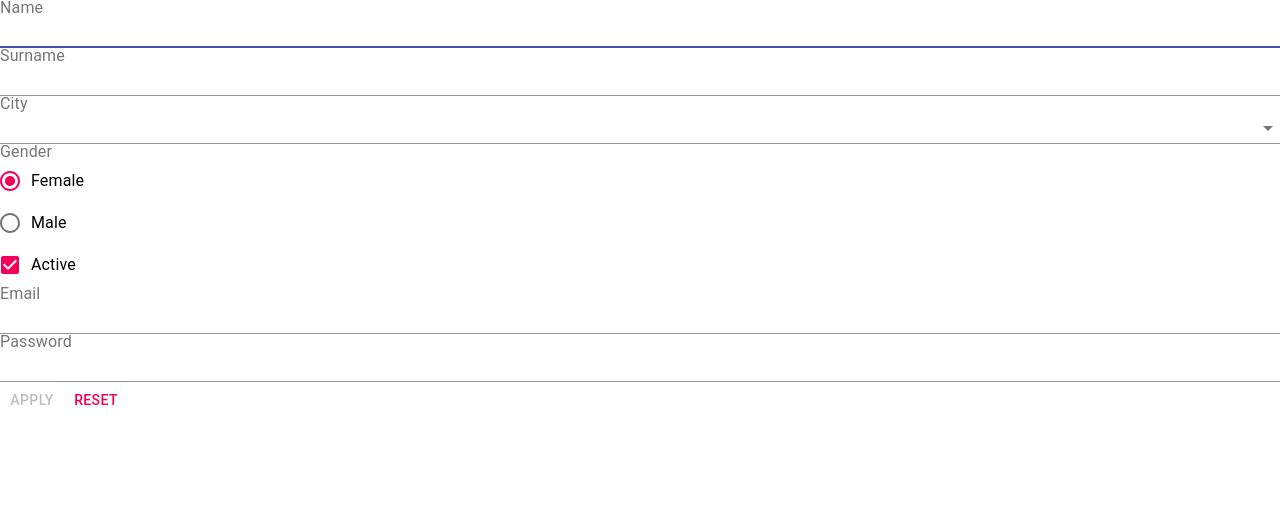
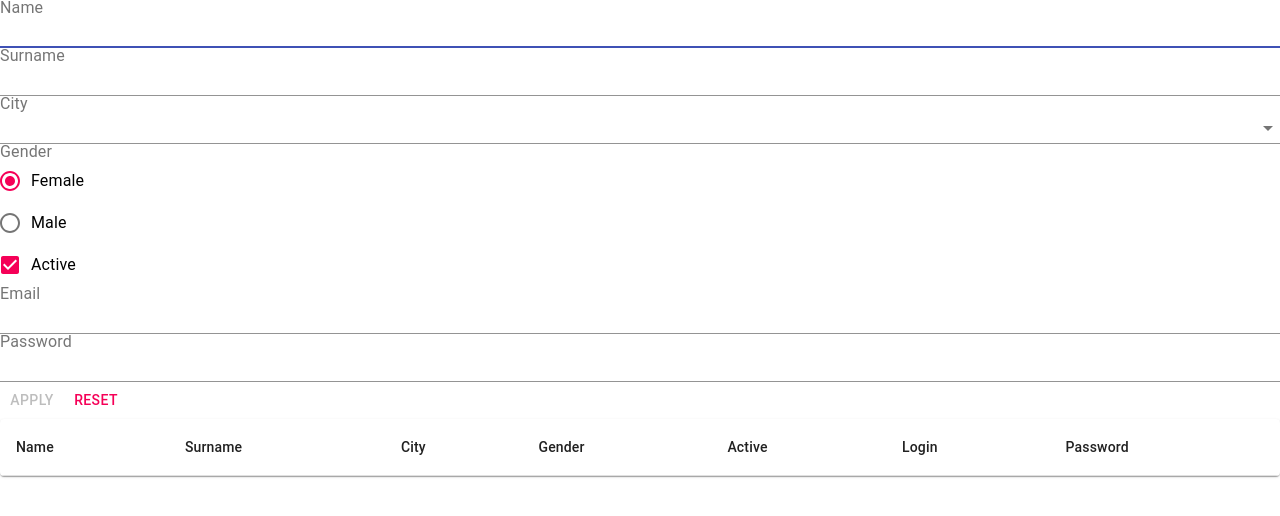
Before and after one commit to mierzvoj/app-state-project, a React (Create React App) app: page /userform in a window 1280 px wide. Shown: the top 516 px of the page. Built offline with nearby package versions, Linux system fonts and the light colour scheme.

Commit message:
added users list

```diff
--- a/src/pages/UserForm/UserForm.tsx
+++ b/src/pages/UserForm/UserForm.tsx
@@ -15,17 +15,9 @@ import {
 } from "@material-ui/core";
 import CloseIcon from "@mui/icons-material/Close";
 import React, { ChangeEvent, FormEvent, useState } from "react";
+import { UserData } from "../../model/user-data.model";
+import UsersList from "../UsersList/UsersList";
 import "./UserForm.css";
-
-export interface UserData {
-  name?: string;
-  surname?: string;
-  city?: string;
-  gender?: "female" | "male";
-  active?: boolean;
-  email?: string;
-  password?: string;
-}
 
 const cities: string[] = ["Gdańsk", "Gdynia", "Sopot", "Warszawa", "Zakopane"];
 
@@ -33,12 +25,12 @@ export default function UserForm() {
   const [name, setName] = useState("");
   const [surname, setSurname] = useState("");
   const [city, setCity] = useState("");
-  const [gender, setGender] = useState("female");
+  const [gender, setGender] = useState<"female" | "male" | undefined>("female");
   const [active, setActive] = useState(true);
   const [email, setEmail] = useState("");
   const [password, setPassword] = useState("");
   const [open, setOpen] = useState(false);
-  const users: UserData[] = [];
+  const [users, setUsers] = useState<UserData[]>([]);
 
   const validateForm = () => {
     return email.length > 0 && password.length > 0;
@@ -46,7 +38,10 @@ export default function UserForm() {
 
   const handleSubmit = (event: FormEvent<HTMLFormElement>) => {
     event.preventDefault();
-    console.log(event);
+    setUsers([
+      ...users,
+      { name, surname, city, gender, active, email, password },
+    ]);
     setOpen(true);
   };
 
@@ -87,7 +82,7 @@ export default function UserForm() {
     <>
       <div className="Login">
         <form onSubmit={(e: FormEvent<HTMLFormElement>) => handleSubmit(e)}>
-          <FormGroup>
+          <FormGroup id="formgroup">
             <FormLabel>Name</FormLabel>
             <FormControl id="name">
               <TextField
@@ -125,7 +120,9 @@ export default function UserForm() {
               <RadioGroup
                 defaultValue={gender}
                 value={gender}
-                onChange={(e) => setGender(e.target.value as string)}
+                onChange={(e) =>
+                  setGender(e.target.value as "female" | "male" | undefined)
+                }
               >
                 <FormControlLabel
                   value="female"
@@ -184,6 +181,7 @@ export default function UserForm() {
           action={action}
         />
       </div>
+      <UsersList users={users} />
     </>
   );
 }
--- /dev/null
+++ b/src/pages/UsersList/UsersList.css
@@ -0,0 +1,3 @@
+.header {
+    font-weight: bold;
+}
--- /dev/null
+++ b/src/pages/UsersList/UsersList.tsx
@@ -0,0 +1,48 @@
+import {
+  Paper,
+  Table,
+  TableBody,
+  TableCell,
+  TableContainer,
+  TableHead,
+  TableRow,
+} from "@material-ui/core";
+import { UserData } from "../../model/user-data.model";
+import "./UsersList.css";
+
+const UsersList = ({ users }: { users: UserData[] }) => {
+  return (
+    <TableContainer component={Paper}>
+      <Table>
+        <TableHead>
+          <TableRow>
+            <TableCell className="header">Name</TableCell>
+            <TableCell className="header">Surname</TableCell>
+            <TableCell className="header">City</TableCell>
+            <TableCell className="header">Gender</TableCell>
+            <TableCell className="header">Active</TableCell>
+            <TableCell className="header">Login</TableCell>
+            <TableCell className="header">Password</TableCell>
+          </TableRow>
+        </TableHead>
+        <TableBody>
+          {users.map((row) => (
+            <TableRow key={row.name}>
+              <TableCell component="th" scope="row">
+                {row.name}
+              </TableCell>
+              <TableCell>{row.surname}</TableCell>
+              <TableCell>{row.city}</TableCell>
+              <TableCell>{row.gender}</TableCell>
+              <TableCell>{row.active ? "Active" : "Inactive"}</TableCell>
+              <TableCell>{row.email}</TableCell>
+              <TableCell>{row.password}</TableCell>
+            </TableRow>
+          ))}
+        </TableBody>
+      </Table>
+    </TableContainer>
+  );
+};
+
+export default UsersList;
```
Also changed, not shown: src/model/user-data.model.ts (added, +9 -0 lines).
